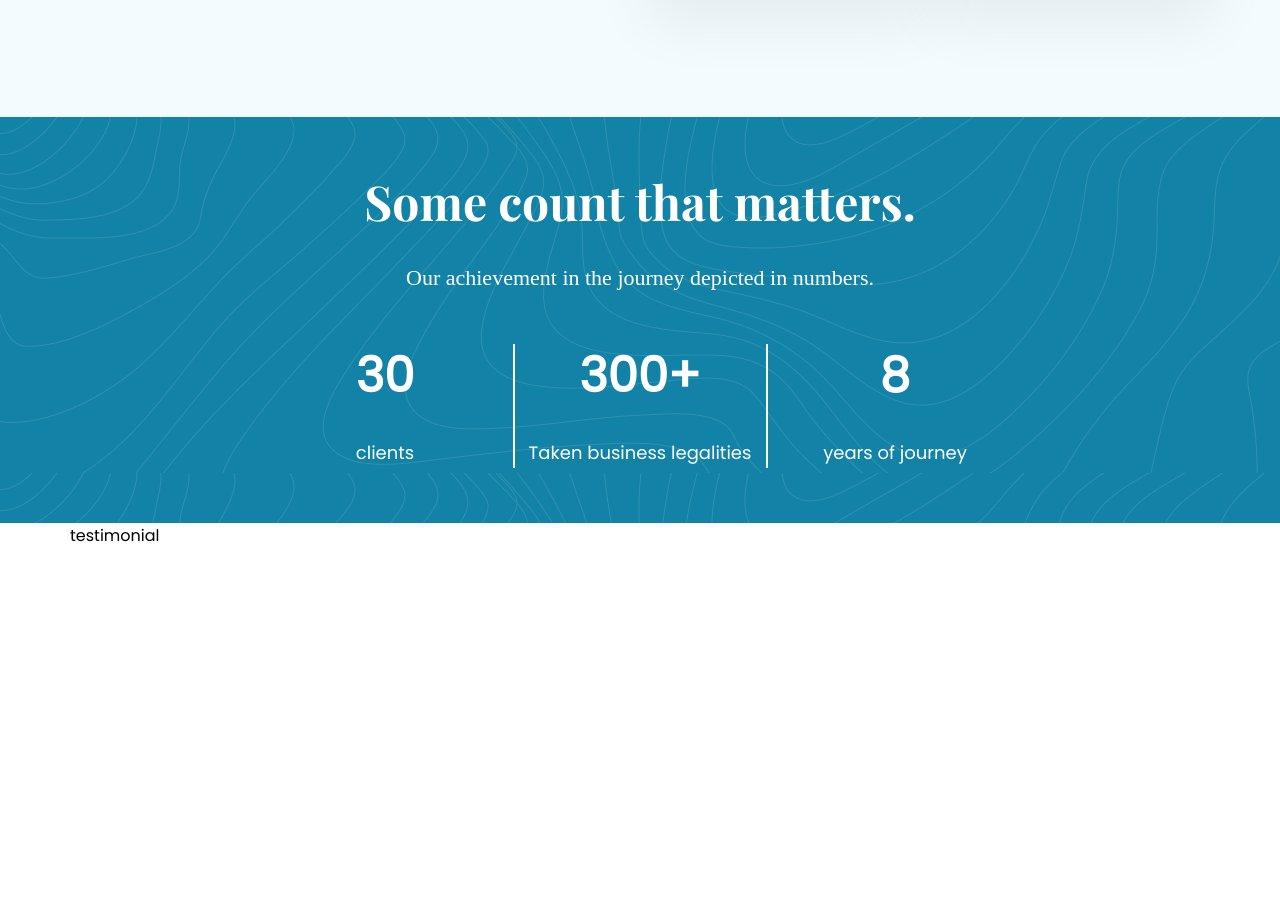
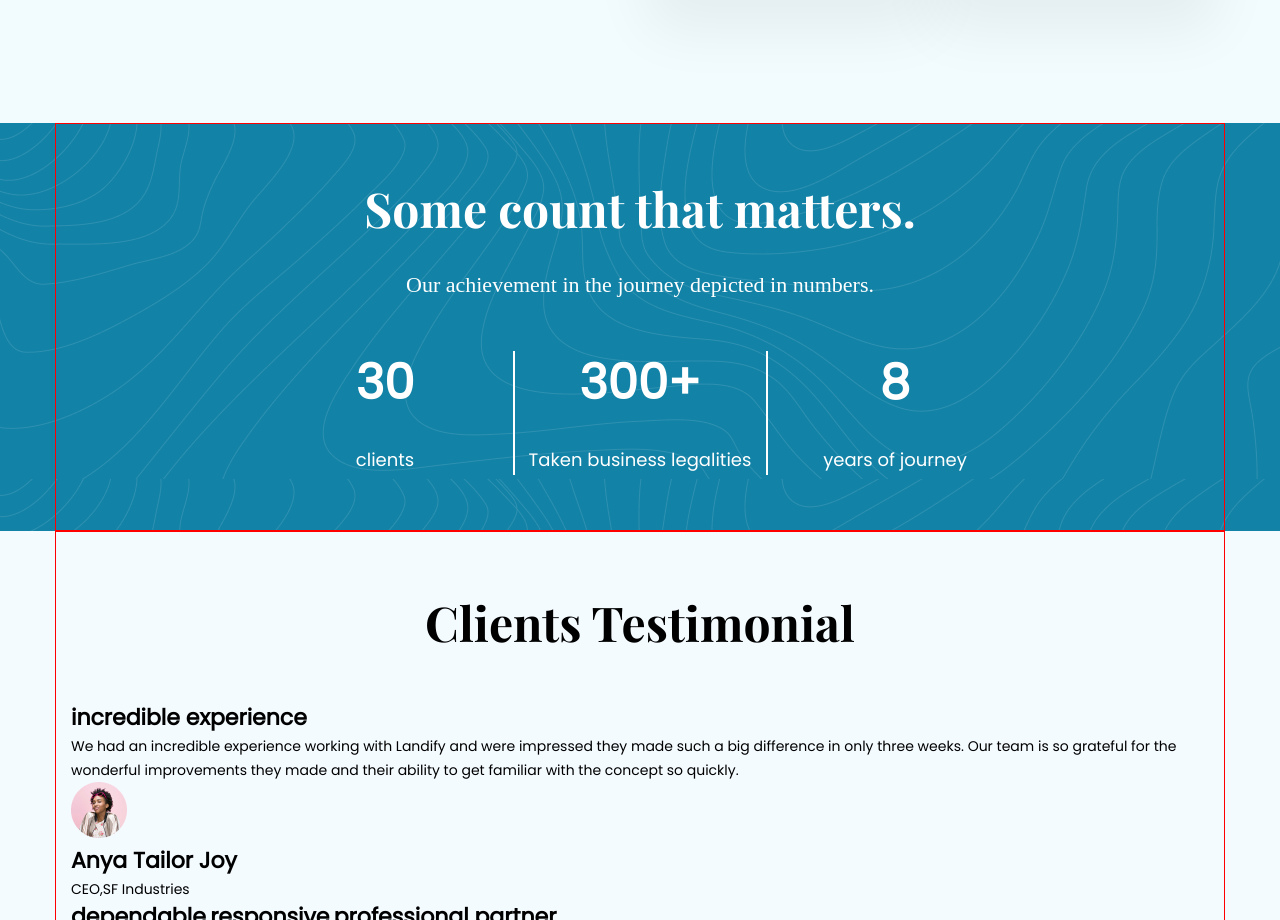
Before and after one commit to Habiba-007/problem_lawyer, a website: page index.html in a window 1280 px wide. Shown: the part 1880-2800 px from the top of the page. Before the commit the page ends 2428 px from the top, so only its background shows below. Drawn offline with nearby package versions, Linux system fonts and the light colour scheme; a web font is replaced by a local one.

Commit message:
sometimes got modify

```diff
--- a/assets/scss/layouts/_container.scss
+++ b/assets/scss/layouts/_container.scss
@@ -1,6 +1,6 @@
 .container{
     width: 1400px;
-    // border: var(--border);
+    border: var(--border);
     margin: auto;
     padding: 0px 15px;
     @include xs(){
--- a/assets/scss/vendors/_variables.scss
+++ b/assets/scss/vendors/_variables.scss
@@ -6,6 +6,8 @@
     --black_deep:#2D2F30;
     --gray: #8B8C8C;
     --white:#FFF;
+    --testimonial_bg:#F4FBFF;
+
 
     --app_font:"poppins-regular";
     --poppin_regular:"poppins-regulaar";
--- a/assets/scss/views/_home.scss
+++ b/assets/scss/views/_home.scss
@@ -1,3 +1,4 @@
 @import "./home_page_sections/banner";
 @import "./home_page_sections/feature";
 @import "./home_page_sections/counter";
+@import "./home_page_sections/testimonial";
--- /dev/null
+++ b/assets/scss/views/home_page_sections/_testimonial.scss
@@ -0,0 +1,37 @@
+#testimonial {
+    background-color: var(--testimonial_bg);
+}
+
+.testimonial_content {
+    margin-top: 61px;
+
+    .common_heading {
+        font-size: 48px;
+        line-height: 64px;
+        letter-spacing: 0.5;
+    }
+
+    .testimonial_item {
+        margin-top: 51px;
+
+        .single_item {
+            .text {
+                .heading {}
+
+                .pg {}
+            }
+
+            .testimonial_owner {
+                .left {
+                    .owner_image {}
+                }
+
+                .right {
+                    .owner_name {}
+
+                    .owner_designation {}
+                }
+            }
+        }
+    }
+}
--- a/index.html
+++ b/index.html
@@ -216,9 +216,68 @@
     <!-- 5th section  -->
     <section id="testimonial">
         <div class="container">
-            testimonial
+            <div class="testimonial_content">
+                <div class="common_heading center">
+                    <h2>
+                        Clients Testimonial
+                    </h2>
+                </div>
+                <div class="testimonial_item">
+                    <div class="single_item">
+                        <div class="text">
+                            <h3 class="heading">
+                                incredible experience
+                            </h3>
+                            <p class="pg">
+                                We had an incredible experience working with Landify and were impressed they made such a
+                                big difference in only three weeks. Our team is so grateful for the wonderful
+                                improvements they made and their ability to get familiar with the concept so quickly.
+                            </p>
+                        </div>
+                        <div class="testimonial_owner">
+                            <div class="left">
+                                <img src="./assets/images/testimonial_img/owner.png" class="owner_image" alt="image">
+                            </div>
+                            <div class="right">
+                                <h4 class="owner_name">
+                                    Anya Tailor Joy
+                                </h4>
+                                <p class="owner_designation">
+                                 CEO,SF Industries
+                                </p>
+                            </div>
+                        </div>
+                    </div>
+                    <div class="single_item">
+                        <div class="text">
+                            <h3 class="heading">
+                                dependable,responsive,professional partner
+                            </h3>
+                            <p class="pg">
+                                We had an incredible experience working with Landify and were impressed they made such a
+                                big difference in only three weeks. Our team is so grateful for the wonderful
+                                improvements they made and their ability to get familiar with the concept so quickly.
+                            </p>
+                        </div>
+                        <div class="testimonial_owner">
+                            <div class="left">
+                                <img src="./assets/images/testimonial_img/owner.png" class="owner_image" alt="image">
+                            </div>
+                            <div class="right">
+                                <h4 class="owner_name">
+                                    Anya Tailor Joy
+                                </h4>
+                                <p class="owner_designation">
+                                    CEO,SF Industries
+                                </p>
+                            </div>
+                        </div>
+                    </div>
+                </div>
+            </div>
         </div>
     </section>
+
 </body>
 
 </html>
```
Also changed, not shown: assets/images/testimonial_img/owner.png (added), assets/styles/app.css, 1 other file.
